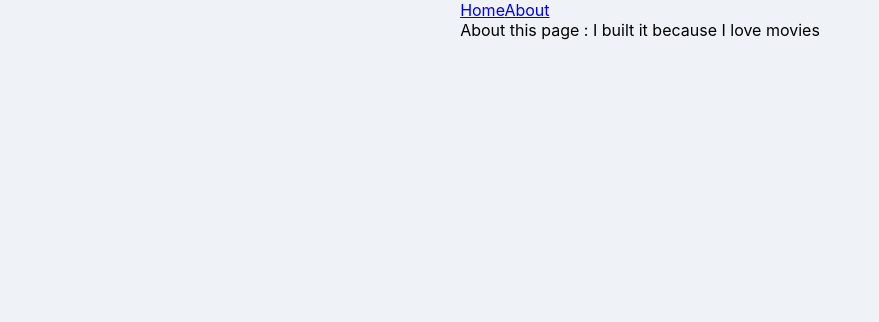
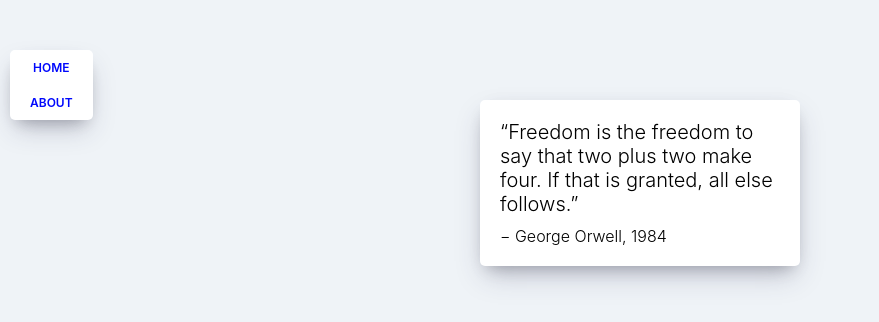
Before and after one commit to yoosooop/movie_app, a React (Create React App) app: page /#/about in a window 1280 px wide. Shown: the top 322 px of the page, without its empty margins (0-879 px from the left). Built offline with nearby package versions, Linux system fonts and the light colour scheme.

Commit message:
Sharing Props Between Routes

```diff
--- a/src/App.js
+++ b/src/App.js
@@ -2,8 +2,10 @@
 import {HashRouter,Route} from "react-router-dom";
 import Home from "./routes/Home";
 import About from "./routes/About";
+import Detail from "./routes/Detail";
 import Navigation from "./components/Navigation";
 import "./App.css"
+
 
 function App(){
   return (
@@ -11,6 +13,7 @@
     <Navigation/>
     <Route path="/" exact={true} component={Home} />
     <Route path="/about" component={About} />
+    <Route path="/movie-detail" component={Detail} />
 </HashRouter>
   );
 }
--- a/src/components/Movie.css
+++ b/src/components/Movie.css
@@ -9,7 +9,8 @@
     padding: 20px;
     border-radius: 5px;
     color: #adaeb9;
-    box-shadow: 0 13px 27px -5px rgba(50, 50, 93, 0.25), 0 8px 16px -8px rgba(0, 0, 0, 0.3), 0 -6px 16px -6px rgba(0, 0, 0, 0.025);
+    box-shadow: 0 13px 27px -5px rgba(50, 50, 93, 0.25),
+      0 8px 16px -8px rgba(0, 0, 0, 0.3), 0 -6px 16px -6px rgba(0, 0, 0, 0.025);
   }
 
   .movie img {
@@ -18,7 +19,8 @@
     max-width: 150px;
     width: 100%;
     margin-right: 30px;
-    box-shadow: 0 30px 60px -12px rgba(50, 50, 93, 0.25),0 18px 36px -18px rgba(0, 0, 0, 0.3), 0 -12px 36px -8px rgba(0, 0, 0, 0.025);
+    box-shadow: 0 30px 60px -12px rgba(50, 50, 93, 0.25),
+      0 18px 36px -18px rgba(0, 0, 0, 0.3), 0 -12px 36px -8px rgba(0, 0, 0, 0.025);
   }
 
   .movie .movie__title,
--- a/src/components/Movie.js
+++ b/src/components/Movie.js
@@ -1,9 +1,20 @@
 import React from "react";
+import {Link} from "react-router-dom"
 import PropTypes from "prop-types";
 import "./Movie.css";
 
 function Movie({year,title,summary,poster,genres}){
     return (
+        <Link to = {{
+            pathname : "/movie-detail",
+            state : {
+                year,
+                title,
+                summary,
+                poster,
+                genres
+            }
+        }}>
             <div className = "movie">
             <img src={poster} alt = {title} title = {title} />
             <div className = "movie__data">
@@ -19,6 +30,7 @@
                 <p className = "movie__summary">{summary.slice(0,140)}...</p>
             </div>
         </div>
+    </Link>
     );
 };
 
--- /dev/null
+++ b/src/components/Navigation.css
@@ -0,0 +1,25 @@
+.nav {
+  position: fixed;
+  top: 50px;
+  left: 10px;
+  display: flex;
+  flex-direction: column;
+  background-color: white;
+  padding: 10px 20px;
+  box-shadow: 0 13px 27px -5px rgba(50, 50, 93, 0.25),
+    0 8px 16px -8px rgba(0, 0, 0, 0.3), 0 -6px 16px -6px rgba(0, 0, 0, 0.025);
+  border-radius: 5px;
+}
+
+.nav a {
+  text-decoration: none;
+  color: #0008fc;
+  text-transform: uppercase;
+  font-size: 12px;
+  text-align: center;
+  font-weight: 600;
+}
+
+.nav a:not(:last-child) {
+  margin-bottom: 20px;
+}
--- a/src/components/Navigation.js
+++ b/src/components/Navigation.js
@@ -1,11 +1,14 @@
 import React from "react";
-import {Link} from "react-router-dom";
+import { Link } from "react-router-dom";
+import "./Navigation.css";
 
-function Navigation(){
-    return <div>
-        <Link to = "/">Home</Link>
-        <Link to = "/about">About</Link>
+function Navigation() {
+  return (
+    <div className="nav">
+      <Link to="/">Home</Link>
+      <Link to="/about">About</Link>
     </div>
+  );
 }
 
 export default Navigation;
--- /dev/null
+++ b/src/routes/About.css
@@ -0,0 +1,20 @@
+.about__container {
+    box-shadow: 0 13px 27px -5px rgba(50, 50, 93, 0.25),
+      0 8px 16px -8px rgba(0, 0, 0, 0.3), 0 -6px 16px -6px rgba(0, 0, 0, 0.025);
+    padding: 20px;
+    border-radius: 5px;
+    background-color: white;
+    margin: 0 auto;
+    margin-top: 100px;
+    max-width: 25%;
+    font-weight: 300;
+  }
+
+  .about__container span:first-child {
+    font-size: 20px;
+  }
+
+  .about__container span:last-child {
+    display: block;
+    margin-top: 10px;
+  }
--- a/src/routes/About.js
+++ b/src/routes/About.js
@@ -1,7 +1,15 @@
 import React from "react";
+import "./About.css";
 
 function About(){
-    return <span>About this page : I built it because I love movies</span>
-}
-
+    return (
+        <div className="about__container">
+          <span>
+            “Freedom is the freedom to say that two plus two make four. If that is
+            granted, all else follows.”
+          </span>
+          <span>− George Orwell, 1984</span>
+        </div>
+      );
+    }
 export default About;
--- /dev/null
+++ b/src/routes/Detail.js
@@ -0,0 +1,8 @@
+import React from "react";
+
+function Detail(props){
+    console.log(props);
+    return <span>hello</span>;
+}
+
+export default Detail;
--- a/src/routes/Home.css
+++ b/src/routes/Home.css
@@ -1,33 +1,19 @@
-* {
-    box-sizing: border-box;
-}
-body {
-    margin: 0;
-    padding: 0;
-    font-family: -apple-system, BlinkMacSystemFont, "Segoe UI", Roboto, Oxygen, Ubuntu, Cantarell, "Open Sans", "Helvetica Neue", sans-serif;
-    background-color: #eff3f7;
-    height: 100%;
-}
-
-html,
-body,
-#potato,
 .container {
     height: 100%;
     display: flex;
     justify-content: center;
-}
+  }
 
-.loader {
+  .loader {
     width: 100%;
-    height: 100%;
+    height: 100vh;
     display: flex;
     justify-content: center;
     align-items: center;
     font-weight: 300;
-}
+  }
 
-.movies {
+  .movies {
     display: flex;
     justify-content: space-between;
     align-items: flex-start;
@@ -35,4 +21,4 @@
     padding: 50px;
     padding-top: 70px;
     width: 80%;
-}
+  }
```
Also changed, not shown: src/App.css (indentation only), src/components/Navigagion.css (deleted). Lines whose indentation alone changed are shown as unchanged.
